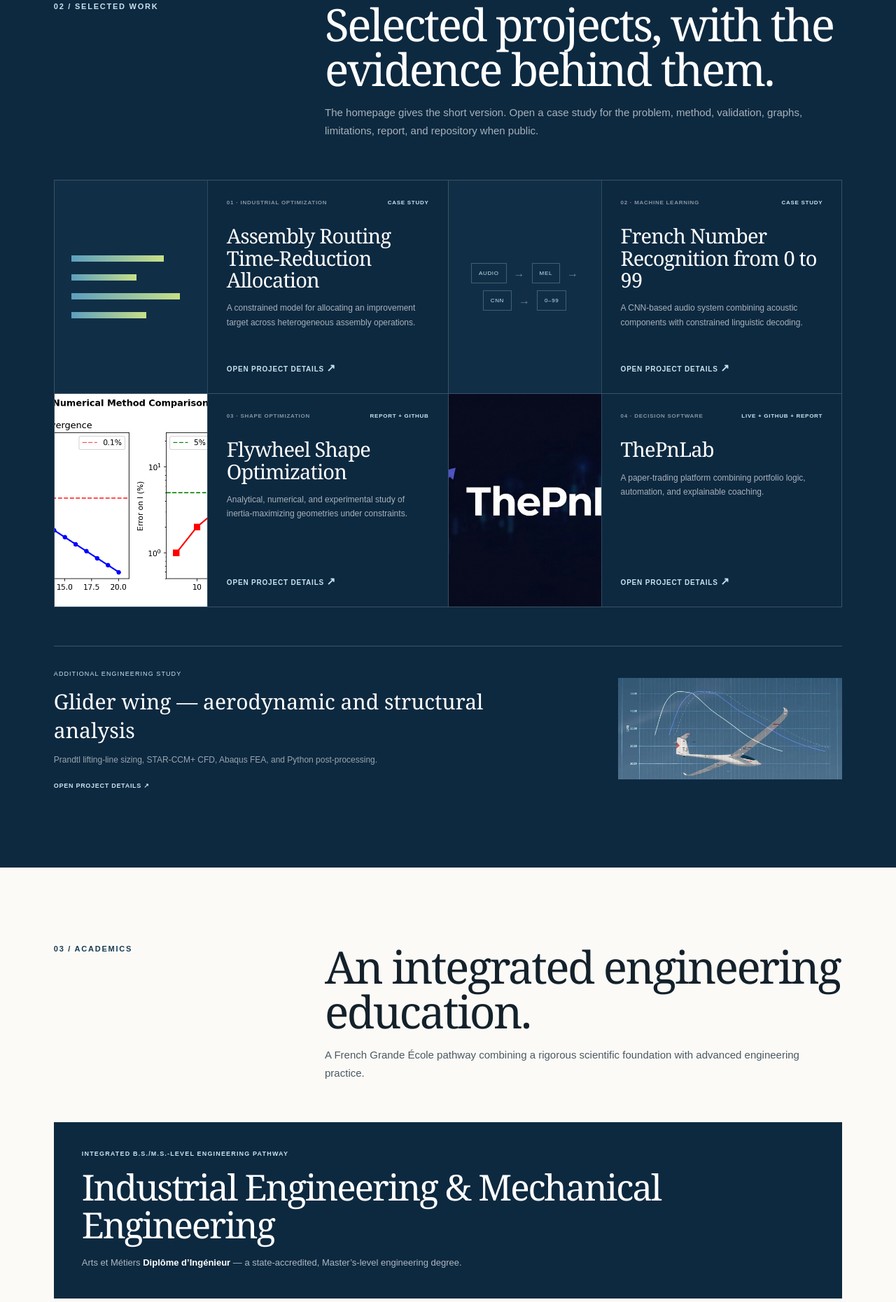
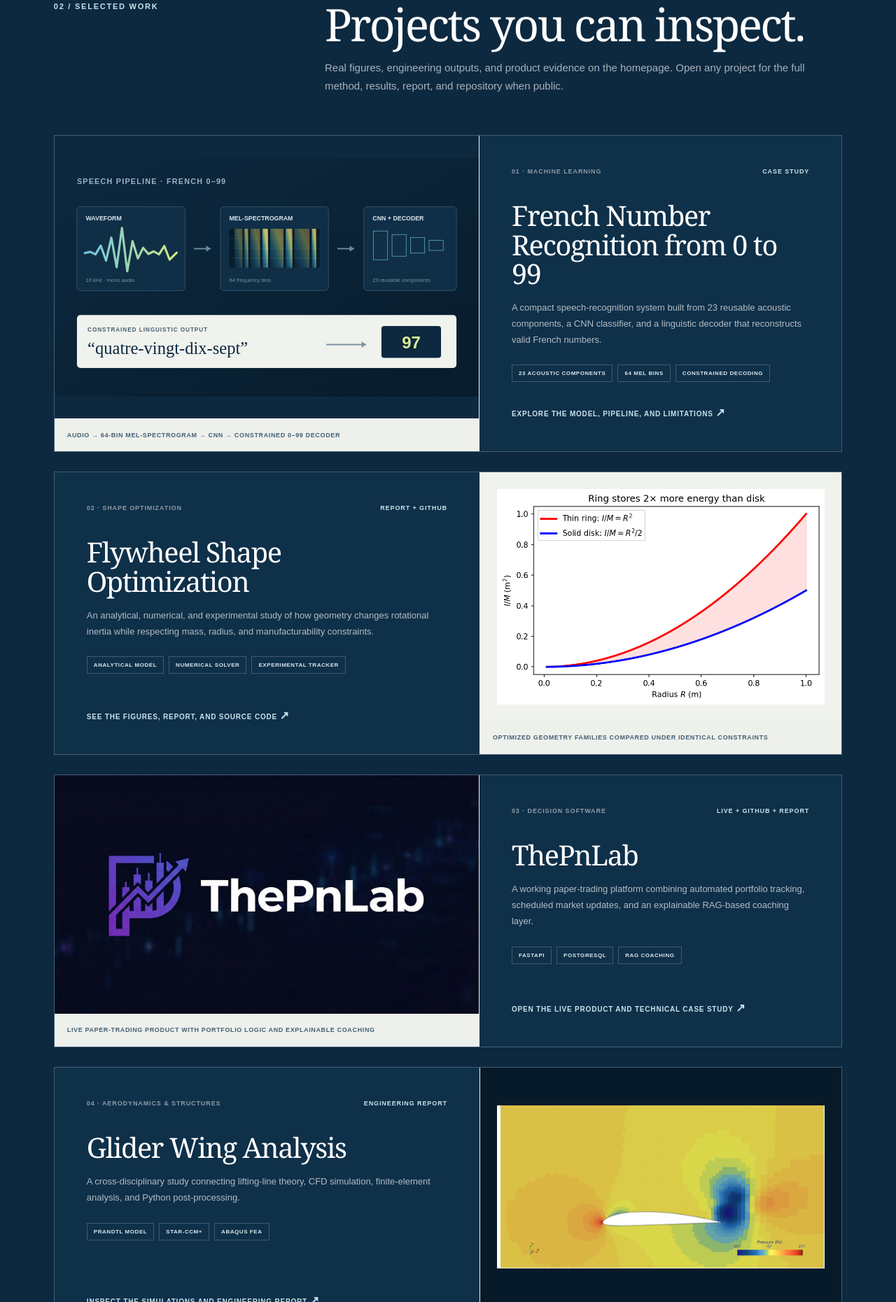
Before and after one commit to Hamza-67/Hamza-67.github.io, a plain HTML site: page index.html in a window 1280 px wide. Shown: the part 2207-4068 px from the top of the page at 70% size. Drawn offline with Linux system fonts and the light colour scheme.

Commit message:
Redesign selected work with meaningful visuals

```diff
--- a/index.html
+++ b/index.html
@@ -70,13 +70,13 @@
       <div class="experience-cards">
         <article class="experience-card">
           <figure class="experience-media">
-            <img src="assets/experience-safran.jpg" alt="Close-up of an aircraft engine nacelle" loading="lazy">
-            <figcaption>Representative nacelle context · <a href="https://commons.wikimedia.org/wiki/File:Close-up_view_of_nacelle_of_TP400.jpg" target="_blank" rel="noreferrer">O. Cleynen, CC BY-SA 3.0 ↗</a></figcaption>
+            <img src="assets/experience-safran.jpg" alt="Safran Nacelles technician working on an aircraft nacelle" loading="lazy">
+            <figcaption>Safran Nacelles production environment · Morocco</figcaption>
           </figure>
           <div class="experience-card-copy">
             <div class="experience-meta"><span>Summer 2026</span><span>Casablanca, Morocco</span></div>
             <h3>Industrial Engineering Intern</h3><p class="experience-org">Safran Nacelles</p>
-            <p>Worked across tooling methods, air-inlet manufacturing, and nacelle assembly, then developed a constrained allocation model for reducing industrial routing time.</p>
+            <p>Worked across tooling methods, air-inlet manufacturing, and nacelle assembly, then developed a constrained allocation model for reducing assembly cycle time.</p>
             <strong>Convex allocation · SLSQP · operation-level caps · 5,000-run Monte Carlo validation</strong>
           </div>
         </article>
@@ -111,30 +111,41 @@
 
     <section class="section work-section" id="work">
       <div class="section-heading light">
-        <p>02 / Selected work</p><h2>Selected projects, with the evidence behind them.</h2><span>The homepage gives the short version. Open a case study for the problem, method, validation, graphs, limitations, report, and repository when public.</span>
+        <p>02 / Selected work</p><h2>Projects you can inspect.</h2><span>Real figures, engineering outputs, and product evidence on the homepage. Open any project for the full method, results, report, and repository when public.</span>
       </div>
-      <div class="project-previews">
-        <a class="project-preview" href="projects/assembly-routing.html">
-          <div class="project-preview-visual allocation-mini" aria-hidden="true"><i style="width:78%"></i><i style="width:55%"></i><i style="width:91%"></i><i style="width:63%"></i></div>
-          <div class="project-preview-copy"><div><span>01 · Industrial optimization</span><b>Case study</b></div><h3>Assembly Routing Time-Reduction Allocation</h3><p>A constrained model for allocating an improvement target across heterogeneous assembly operations.</p><strong>Open project details <em>↗</em></strong></div>
+      <div class="project-showcase">
+        <a class="project-feature" href="projects/speech-recognition.html">
+          <figure class="project-feature-media project-feature-graphic">
+            <img src="assets/cnn-mel-pipeline.svg" alt="Audio waveform transformed into a mel-spectrogram and decoded by a CNN" loading="lazy">
+            <figcaption>Audio → 64-bin mel-spectrogram → CNN → constrained 0–99 decoder</figcaption>
+          </figure>
+          <div class="project-feature-copy"><div class="project-feature-meta"><span>01 · Machine learning</span><b>Case study</b></div><h3>French Number Recognition from 0 to 99</h3><p>A compact speech-recognition system built from 23 reusable acoustic components, a CNN classifier, and a linguistic decoder that reconstructs valid French numbers.</p><ul><li>23 acoustic components</li><li>64 mel bins</li><li>Constrained decoding</li></ul><strong>Explore the model, pipeline, and limitations <em>↗</em></strong></div>
         </a>
-        <a class="project-preview" href="projects/speech-recognition.html">
-          <div class="project-preview-visual speech-mini" aria-hidden="true"><span>audio</span><i>→</i><span>mel</span><i>→</i><span>CNN</span><i>→</i><span>0–99</span></div>
-          <div class="project-preview-copy"><div><span>02 · Machine learning</span><b>Case study</b></div><h3>French Number Recognition from 0 to 99</h3><p>A CNN-based audio system combining acoustic components with constrained linguistic decoding.</p><strong>Open project details <em>↗</em></strong></div>
+
+        <a class="project-feature project-feature-reverse" href="projects/flywheel.html">
+          <figure class="project-feature-media project-feature-graphic">
+            <img src="assets/flywheel-shapes.png" alt="Comparison of optimized flywheel geometries" loading="lazy">
+            <figcaption>Optimized geometry families compared under identical constraints</figcaption>
+          </figure>
+          <div class="project-feature-copy"><div class="project-feature-meta"><span>02 · Shape optimization</span><b>Report + GitHub</b></div><h3>Flywheel Shape Optimization</h3><p>An analytical, numerical, and experimental study of how geometry changes rotational inertia while respecting mass, radius, and manufacturability constraints.</p><ul><li>Analytical model</li><li>Numerical solver</li><li>Experimental tracker</li></ul><strong>See the figures, report, and source code <em>↗</em></strong></div>
         </a>
-        <a class="project-preview" href="projects/flywheel.html">
-          <div class="project-preview-visual"><img src="fig_convergence.png" alt="Flywheel numerical convergence comparison" loading="lazy"></div>
-          <div class="project-preview-copy"><div><span>03 · Shape optimization</span><b>Report + GitHub</b></div><h3>Flywheel Shape Optimization</h3><p>Analytical, numerical, and experimental study of inertia-maximizing geometries under constraints.</p><strong>Open project details <em>↗</em></strong></div>
+
+        <a class="project-feature" href="projects/thepnlab.html">
+          <figure class="project-feature-media project-feature-photo">
+            <img src="assets/thepnlab-cover.jpg" alt="ThePnLab paper-trading product interface" loading="lazy">
+            <figcaption>Live paper-trading product with portfolio logic and explainable coaching</figcaption>
+          </figure>
+          <div class="project-feature-copy"><div class="project-feature-meta"><span>03 · Decision software</span><b>Live + GitHub + report</b></div><h3>ThePnLab</h3><p>A working paper-trading platform combining automated portfolio tracking, scheduled market updates, and an explainable RAG-based coaching layer.</p><ul><li>FastAPI</li><li>PostgreSQL</li><li>RAG coaching</li></ul><strong>Open the live product and technical case study <em>↗</em></strong></div>
         </a>
-        <a class="project-preview" href="projects/thepnlab.html">
-          <div class="project-preview-visual"><img src="assets/thepnlab-cover.jpg" alt="ThePnLab product identity" loading="lazy"></div>
-          <div class="project-preview-copy"><div><span>04 · Decision software</span><b>Live + GitHub + report</b></div><h3>ThePnLab</h3><p>A paper-trading platform combining portfolio logic, automation, and explainable coaching.</p><strong>Open project details <em>↗</em></strong></div>
+
+        <a class="project-feature project-feature-reverse" href="projects/glider.html">
+          <figure class="project-feature-media project-feature-graphic project-feature-dark">
+            <img src="assets/glider-cfd.png" alt="STAR-CCM+ pressure distribution around a glider wing" loading="lazy">
+            <figcaption>STAR-CCM+ pressure field used to validate the aerodynamic model</figcaption>
+          </figure>
+          <div class="project-feature-copy"><div class="project-feature-meta"><span>04 · Aerodynamics &amp; structures</span><b>Engineering report</b></div><h3>Glider Wing Analysis</h3><p>A cross-disciplinary study connecting lifting-line theory, CFD simulation, finite-element analysis, and Python post-processing.</p><ul><li>Prandtl model</li><li>STAR-CCM+</li><li>Abaqus FEA</li></ul><strong>Inspect the simulations and engineering report <em>↗</em></strong></div>
         </a>
       </div>
-      <a class="secondary-work" href="projects/glider.html">
-        <div><span>Additional engineering study</span><h3>Glider wing — aerodynamic and structural analysis</h3><p>Prandtl lifting-line sizing, STAR-CCM+ CFD, Abaqus FEA, and Python post-processing.</p><strong>Open project details ↗</strong></div>
-        <img src="aile%20de%20planeur%20photo%20principal.jpg" alt="Glider used as context for an aerodynamic study" loading="lazy">
-      </a>
     </section>
 
     <section class="section academics-section" id="academics">
--- a/sitemap.xml
+++ b/sitemap.xml
@@ -6,7 +6,6 @@
     <changefreq>monthly</changefreq>
     <priority>1.0</priority>
   </url>
-  <url><loc>https://hamza-67.github.io/projects/assembly-routing.html</loc><lastmod>2026-08-19</lastmod></url>
   <url><loc>https://hamza-67.github.io/projects/speech-recognition.html</loc><lastmod>2026-08-19</lastmod></url>
   <url><loc>https://hamza-67.github.io/projects/flywheel.html</loc><lastmod>2026-08-19</lastmod></url>
   <url><loc>https://hamza-67.github.io/projects/thepnlab.html</loc><lastmod>2026-08-19</lastmod></url>
--- a/styles.css
+++ b/styles.css
@@ -90,29 +90,25 @@ button, a { -webkit-tap-highlight-color: transparent; }
 .work-section { background: var(--navy); color: white; }
 .section-heading.light > p { color: var(--blue-light); }
 .section-heading.light > span { color: rgba(255,255,255,.64); }
-.project-previews { max-width: 1180px; margin: 0 auto; display: grid; grid-template-columns: 1fr 1fr; border-top: 1px solid rgba(255,255,255,.19); border-left: 1px solid rgba(255,255,255,.19); }
-.project-preview { min-width: 0; display: grid; grid-template-columns: .78fr 1.22fr; min-height: 305px; border-right: 1px solid rgba(255,255,255,.19); border-bottom: 1px solid rgba(255,255,255,.19); transition: background .2s ease; }
-.project-preview:hover { background: rgba(255,255,255,.045); }
-.project-preview-visual { min-width: 0; min-height: 100%; background: #102f47; overflow: hidden; border-right: 1px solid rgba(255,255,255,.13); }
-.project-preview-visual img { width: 100%; height: 100%; object-fit: cover; }
-.project-preview-copy { padding: 27px; display: flex; flex-direction: column; }
-.project-preview-copy > div { display: flex; justify-content: space-between; gap: 15px; color: rgba(255,255,255,.5); font-size: 8px; text-transform: uppercase; font-weight: 800; letter-spacing: .09em; }
-.project-preview-copy > div b { color: var(--blue-light); font-weight: 800; }
-.project-preview h3 { margin: 27px 0 15px; font: 400 29px/1.08 var(--serif); letter-spacing: -.03em; }
-.project-preview p { margin: 0 0 25px; color: rgba(255,255,255,.64); font-size: 12px; line-height: 1.7; }
-.project-preview-copy > strong { margin-top: auto; color: var(--blue-light); font-size: 10px; text-transform: uppercase; letter-spacing: .08em; }
-.project-preview-copy > strong em { font-style: normal; font-size: 15px; }
-.allocation-mini { padding: 55px 24px; display: flex; flex-direction: column; justify-content: center; gap: 18px; }
-.allocation-mini i { display: block; height: 9px; background: linear-gradient(90deg,var(--blue),var(--lime)); }
-.speech-mini { padding: 25px; display: flex; flex-wrap: wrap; align-content: center; justify-content: center; gap: 10px; }
-.speech-mini span { padding: 9px 10px; border: 1px solid rgba(255,255,255,.22); color: var(--blue-light); font-size: 8px; text-transform: uppercase; letter-spacing: .08em; }
-.speech-mini i { align-self: center; color: rgba(255,255,255,.4); font-style: normal; }
-.secondary-work { max-width: 1180px; margin: 55px auto 0; padding-top: 28px; display: grid; grid-template-columns: 1fr 320px; gap: 50px; align-items: center; border-top: 1px solid rgba(255,255,255,.2); }
-.secondary-work span { color: var(--blue-light); font-size: 9px; text-transform: uppercase; letter-spacing: .12em; }
-.secondary-work h3 { max-width: 650px; margin: 12px 0 13px; font: 400 30px var(--serif); }
-.secondary-work p { margin: 0 0 16px; color: rgba(255,255,255,.58); font-size: 12px; line-height: 1.6; }
-.secondary-work strong { color: var(--blue-light); font-size: 9px; text-transform: uppercase; letter-spacing: .08em; }
-.secondary-work img { width: 100%; height: 145px; object-fit: cover; filter: saturate(.65) contrast(1.05); }
+.project-showcase { max-width: 1180px; margin: 0 auto; display: grid; gap: 28px; }
+.project-feature { min-width: 0; min-height: 390px; display: grid; grid-template-columns: 1.08fr .92fr; overflow: hidden; border: 1px solid rgba(255,255,255,.22); background: #0f3049; transition: transform .22s ease, border-color .22s ease, background .22s ease; }
+.project-feature:hover { transform: translateY(-4px); border-color: rgba(207,231,127,.65); background: #123650; }
+.project-feature-reverse .project-feature-media { order: 2; border-right: 0; border-left: 1px solid rgba(255,255,255,.16); }
+.project-feature-media { position: relative; min-width: 0; margin: 0; display: grid; grid-template-rows: 1fr auto; overflow: hidden; border-right: 1px solid rgba(255,255,255,.16); background: #f0f2ed; }
+.project-feature-media img { width: 100%; height: 100%; min-height: 320px; object-fit: cover; }
+.project-feature-graphic img { padding: 24px; object-fit: contain; background: #f0f2ed; }
+.project-feature:first-child .project-feature-graphic img { padding: 0; background: #0d2940; }
+.project-feature-dark img { background: #071a29; }
+.project-feature-media figcaption { min-height: 47px; padding: 13px 18px; display: flex; align-items: center; color: #436074; background: #eef0ec; font-size: 9px; font-weight: 800; line-height: 1.4; letter-spacing: .07em; text-transform: uppercase; }
+.project-feature-copy { min-width: 0; padding: 46px; display: flex; flex-direction: column; }
+.project-feature-meta { display: flex; justify-content: space-between; gap: 20px; color: rgba(255,255,255,.52); font-size: 9px; font-weight: 800; letter-spacing: .1em; text-transform: uppercase; }
+.project-feature-meta b { color: var(--blue-light); font-weight: 800; }
+.project-feature h3 { max-width: 520px; margin: 38px 0 17px; font: 400 clamp(34px,3.1vw,47px)/1.04 var(--serif); letter-spacing: -.035em; }
+.project-feature p { max-width: 560px; margin: 0; color: rgba(255,255,255,.68); font-size: 13px; line-height: 1.75; }
+.project-feature ul { display: flex; flex-wrap: wrap; gap: 7px; margin: 24px 0 34px; padding: 0; list-style: none; }
+.project-feature li { padding: 7px 9px; border: 1px solid rgba(255,255,255,.2); color: #d9e7ed; font-size: 8px; font-weight: 800; letter-spacing: .07em; text-transform: uppercase; }
+.project-feature-copy > strong { margin-top: auto; color: var(--blue-light); font-size: 10px; letter-spacing: .08em; text-transform: uppercase; }
+.project-feature-copy > strong em { font-style: normal; font-size: 16px; }
 
 .academics-section { background: var(--paper-light); }
 .degree-banner { max-width: 1180px; margin: 0 auto 46px; padding: 40px; background: var(--navy); color: white; }
@@ -152,8 +148,9 @@ footer a { color: white; }
   .experience-cards { grid-template-columns: 1fr 1fr; }
   .experience-card:last-child { grid-column: span 2; display: grid; grid-template-columns: 1fr 1fr; }
   .experience-card:last-child .experience-media { height: auto; min-height: 320px; }
-  .project-preview { grid-template-columns: 1fr; }
-  .project-preview-visual { min-height: 190px; border-right: 0; border-bottom: 1px solid rgba(255,255,255,.13); }
+  .project-feature { grid-template-columns: 1fr 1fr; }
+  .project-feature-copy { padding: 36px; }
+  .project-feature-media img { min-height: 300px; }
 }
 
 @media (max-width: 820px) {
@@ -184,11 +181,14 @@ footer a { color: white; }
   .experience-card:last-child { grid-column: auto; display: block; }
   .experience-media, .experience-card:last-child .experience-media { height: 260px; min-height: 0; }
   .experience-card-copy > p:not(.experience-org) { min-height: auto; }
-  .project-previews { grid-template-columns: 1fr; border-left: 0; }
-  .project-preview { border-left: 1px solid rgba(255,255,255,.19); }
-  .project-preview-visual { min-height: 220px; }
-  .secondary-work { grid-template-columns: 1fr; gap: 25px; }
-  .secondary-work img { height: 180px; }
+  .project-showcase { gap: 20px; }
+  .project-feature, .project-feature-reverse { grid-template-columns: 1fr; }
+  .project-feature-reverse .project-feature-media { order: 0; border-left: 0; }
+  .project-feature-media { border-right: 0; border-bottom: 1px solid rgba(255,255,255,.16); }
+  .project-feature-media img { min-height: 235px; max-height: 320px; }
+  .project-feature-graphic img { padding: 15px; }
+  .project-feature-copy { padding: 29px 25px 32px; }
+  .project-feature h3 { margin-top: 27px; font-size: 38px; }
   .degree-banner { padding: 29px 23px; }
   .skills-panel { padding: 22px; gap: 23px; }
   .graduate-note { display: block; }
@@ -199,5 +199,5 @@ footer a { color: white; }
 
 @media (prefers-reduced-motion: reduce) {
   html { scroll-behavior: auto; }
-  .button, .project-preview { transition: none; }
+  .button, .project-feature { transition: none; }
 }
```
Also changed, not shown: projects/assembly-routing.html (deleted, +0 -34 lines), projects/glider.html (+1 -1 lines), assets/cnn-mel-pipeline.svg (added), assets/experience-safran.jpg, 1 other file.
